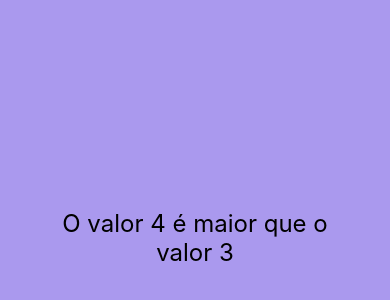
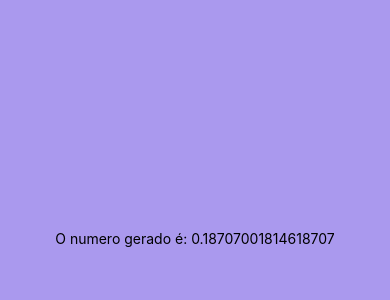
Before and after one commit to leandrocodes/react-native-cheatsheet, a React Native app: screen / in a window 390 px wide. Shown: the part 184-484 px from the top of the page. Built offline with nearby package versions, Linux system fonts and the light colour scheme.

Commit message:
random arbitrary number

```diff
--- a/src/App.js
+++ b/src/App.js
@@ -3,7 +3,8 @@ import { View, StyleSheet } from 'react-native'
 
 // import First from './components/First'
 // import Comp1, { Comp2, Comp3 } from './components/Multi'
-import MinMax from './components/MinMax'
+// import MinMax from './components/MinMax'
+import RandomMinMax from './components/RandomMinMax'
 
 export default () => (
 	<View style={style.App}>
@@ -12,7 +13,9 @@ export default () => (
 		<Comp2></Comp2>
 		<Comp3></Comp3> */}
 
-		<MinMax min={3} max={4}></MinMax>
+		{/* <MinMax min={3} max={4}></MinMax> */}
+
+		<RandomMinMax min={0} max={2}></RandomMinMax>
 	</View>
 )
 
--- /dev/null
+++ b/src/components/RandomMinMax.js
@@ -0,0 +1,10 @@
+import React from 'react'
+import { Text } from 'react-native'
+
+export default props => {
+	return (
+		<Text>
+			O numero gerado é: {Math.random() * (props.max - props.min) + props.min}
+		</Text>
+	)
+}
```
